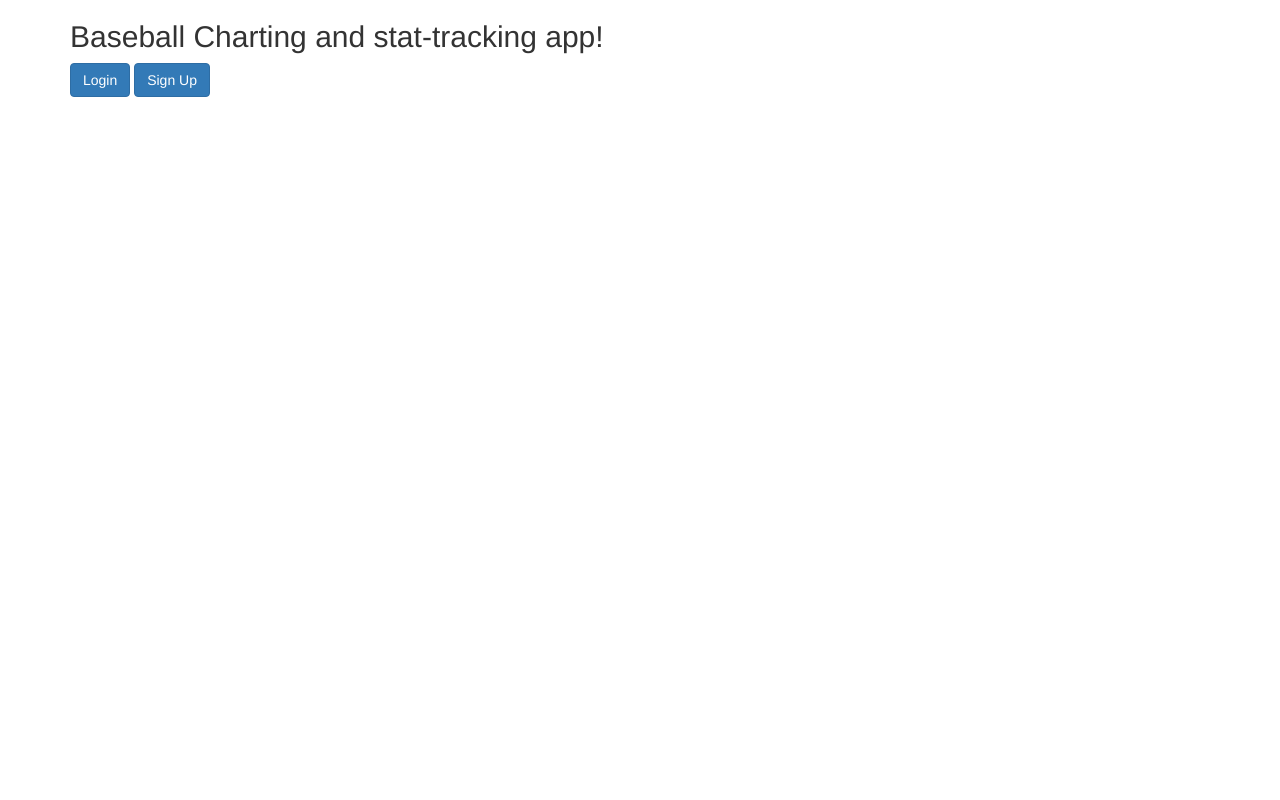
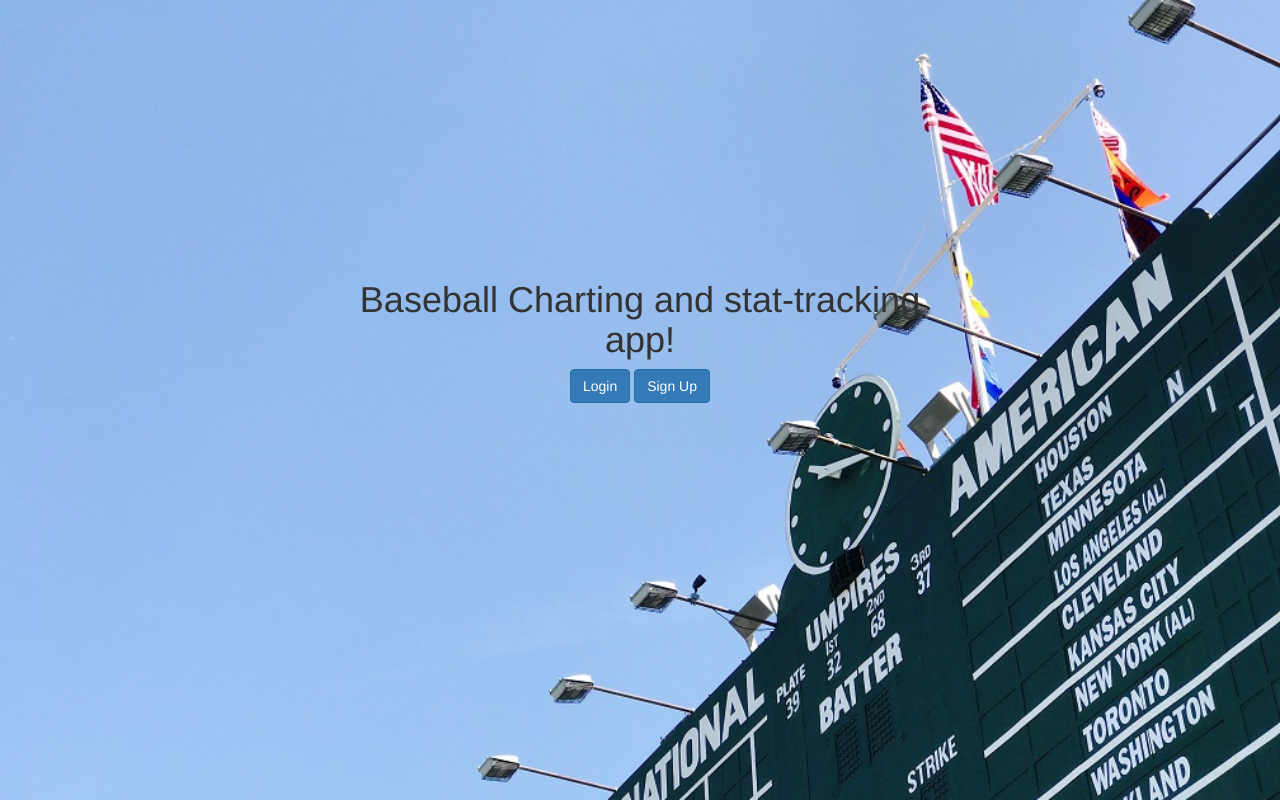
Before and after one commit to aofengen/baseballChartingClient, a website: page index.html in a window 1280 px wide. Drawn offline with nearby package versions, Linux system fonts and the light colour scheme.

Commit message:
UI/front end changes

```diff
--- a/app.js
+++ b/app.js
@@ -34,11 +34,9 @@ $(function() {
 	$('a[data-toggle="tab"]').on('shown.bs.tab', function(e) {
 		let target = $(e.target).attr("href"); //activated tab
 		if (target === "#teams") {
-			console.log("moving to teams tab");
 			BaseballChart.team.setTeams("team");
 		}
 		if (target === "#players") {
-			console.log("moving to players tab");
 			BaseballChart.team.setTeams("player");
 			BaseballChart.player.setPlayers("player")
 		}
--- a/index.html
+++ b/index.html
@@ -25,7 +25,7 @@
 		<div class="container">
 			<div class="tab-content">
 				<div class="tab-pane active" id="loginPage">
-					<h2>Baseball Charting and stat-tracking app!</h2>
+					<h1>Baseball Charting and stat-tracking app!</h1>
 					<div id="forLogin">
 						<button data-toggle="modal" data-target="#login-modal" class="btn btn-primary">Login</button>
 						<button data-toggle="modal" data-target="#signup-modal" class="btn btn-primary">Sign Up</button>
--- a/rosters/players.js
+++ b/rosters/players.js
@@ -70,7 +70,7 @@ $(function() {
  				deletePlayer.fail(function() {
  					alert("Failed to delete");
  				});
-	 			},
+ 			}
 		}
 	})
 	$("#playerSave").on("click", BaseballChart.player.create);
--- a/rosters/teams.js
+++ b/rosters/teams.js
@@ -33,11 +33,8 @@
 	 				});
 	 			},
 	 			setTeams: function(type) {
-	 				console.log("pre-fetch");
 	 				BaseballChart.team.fetchAll;
-	 				console.log("post-fetch");
 					let teams = BaseballChart.team.teamList;
-					console.log(teams);
 					let len = teams.length;
 					let opts;
 					for (let i = 0; i < len; i++) {
```
Also changed, not shown: dist/app.css, dist/bundle.js, img/background.jpg (added), 1 other file. Lines whose indentation alone changed are shown as unchanged.
